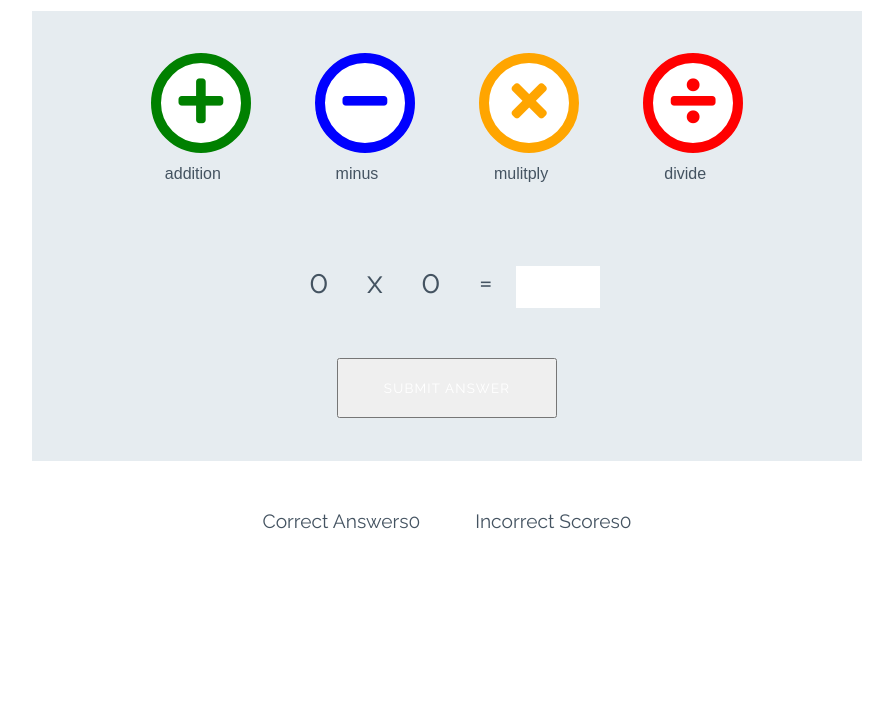
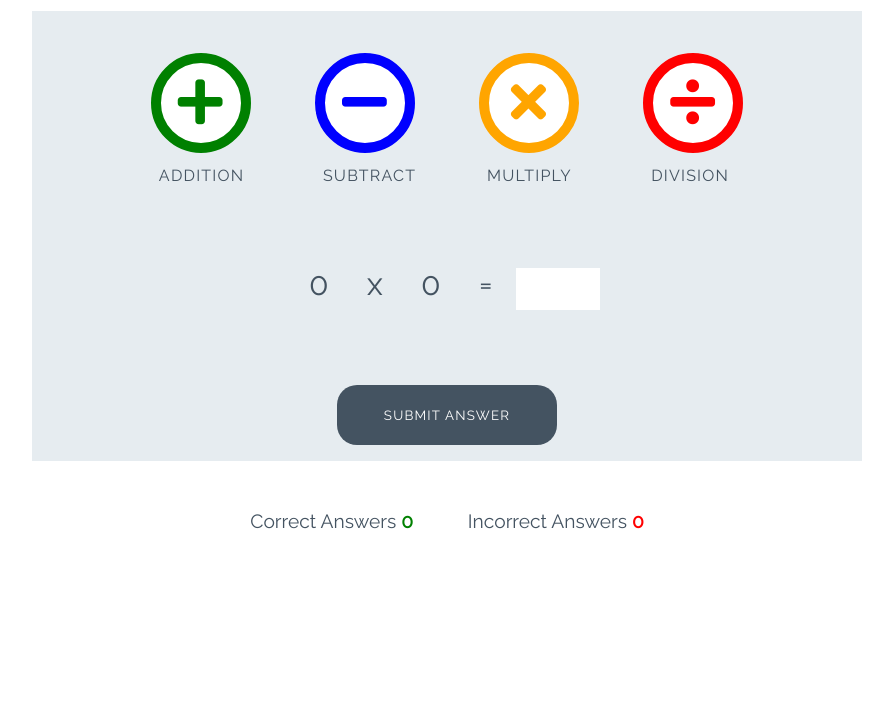
Before and after one commit to tomw2810/love-maths, a plain HTML site: page index.html in a window 1280 px wide. Shown: the part 92-800 px from the top of the page, without its empty margins (193-1086 px from the left). Drawn offline with Linux system fonts and the light colour scheme.

Commit message:
js started

```diff
--- a/assets/js/script.js
+++ b/assets/js/script.js
@@ -1 +1,31 @@
-console.log('yello');
+function runGame() {
+
+}
+
+function checkAnswer() {
+
+}
+
+function calculateCorrectAnswer() {
+
+}
+
+function incementScore() {
+
+}
+
+function incrementWrongAnswer() {
+
+}
+
+function displayAdditionQuestion() {
+
+}
+
+function displaySubtractQuestion() {
+
+}
+
+function displayMultiplyQuestion() {
+
+}
--- a/index.html
+++ b/index.html
@@ -3,33 +3,34 @@
 
 <head>
     <meta charset="UTF-8">
-    <meta http-equiv="X-UA-Compatible" content="IE=edge">
     <meta name="viewport" content="width=device-width, initial-scale=1.0">
-    <link rel="stylesheet" href="assets/css/style.css">
-    <link href="https://fonts.googleapis.com/css?family=Raleway%7CRighteous" rel="stylesheet">
+
+    <!-- font awesome and google fonts -->
     <link rel="stylesheet" href="https://use.fontawesome.com/releases/v5.7.2/css/all.css"
         integrity="sha384-fnmOCqbTlWIlj8LyTjo7mOUStjsKC4pOpQbqyi7RrhN7udi9RwhKkMHpvLbHG9Sr" crossorigin="anonymous">
+    <link href="https://fonts.googleapis.com/css?family=Raleway%7CRighteous" rel="stylesheet">
+
+    <link rel="stylesheet" href="assets/css/style.css">
     <title>Document</title>
-
 </head>
 
 <body>
     <h1 class="heading">
-        <img class="logo" src="assets/images/logo.png" alt="logo">Love Maths
+        <img class="logo" src="assets/images/logo.png" alt="logo"> Love Maths
     </h1>
 
     <div class="game-area">
         <div class="controls-area">
-            <button data-type="addition" class="bth btn--big btn--green">
+            <button data-type="addition" class="btn btn--big btn--green">
                 <i class="fas fa-plus"></i>
             </button>
-            <button data-type="minus" class="bth btn--big btn--blue">
+            <button data-type="subtract" class="btn btn--big btn--blue">
                 <i class="fas fa-minus"></i>
             </button>
-            <button data-type="mulitply" class="bth btn--big btn--orange">
+            <button data-type="multiply" class="btn btn--big btn--orange">
                 <i class="fas fa-times"></i>
             </button>
-            <button data-type="divide" class="bth btn--big btn--red">
+            <button data-type="division" class="btn btn--big btn--red">
                 <i class="fas fa-divide"></i>
             </button>
         </div>
@@ -40,14 +41,13 @@
             <span>=</span>
             <p class="answer-message">Enter Answer:</p>
             <input id="answer-box" type="number">
-
         </div>
-        <button data-type="submit" class="btn btn-gray">Submit Answer</button>
+        <button data-type="submit" class="btn btn--gray">Submit Answer</button>
     </div>
 
     <div class="score-area">
-        <p class=scores>Correct Answers<span id score="score">0</span></p>
-        <p class=scores>Incorrect Scores<span id score="incorrect">0</span></p>
+        <p class="scores">Correct Answers <span id="score">0</span></p>
+        <p class="scores">Incorrect Answers <span id="incorrect">0</span></p>
     </div>
 
     <script src="assets/js/script.js"></script>
```
